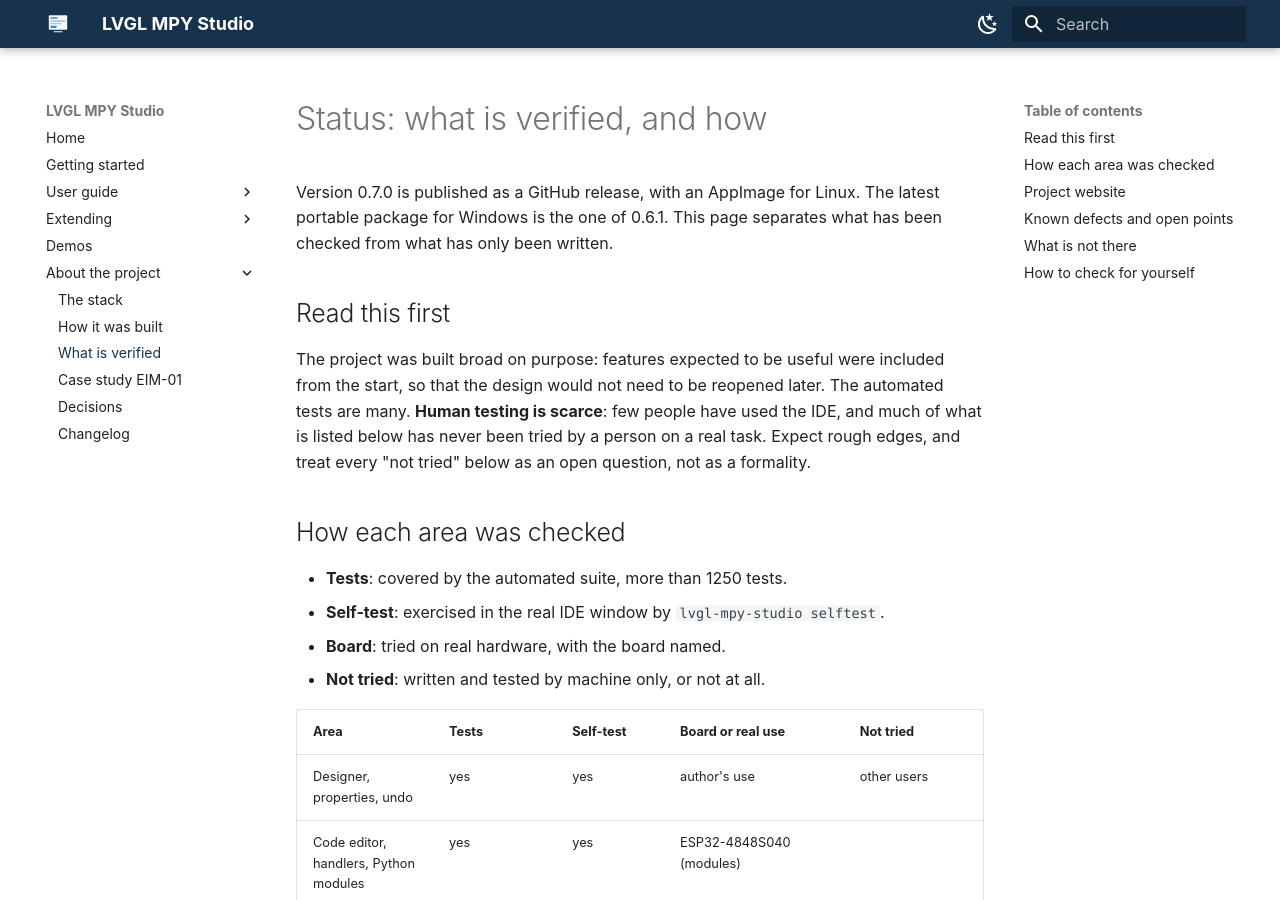
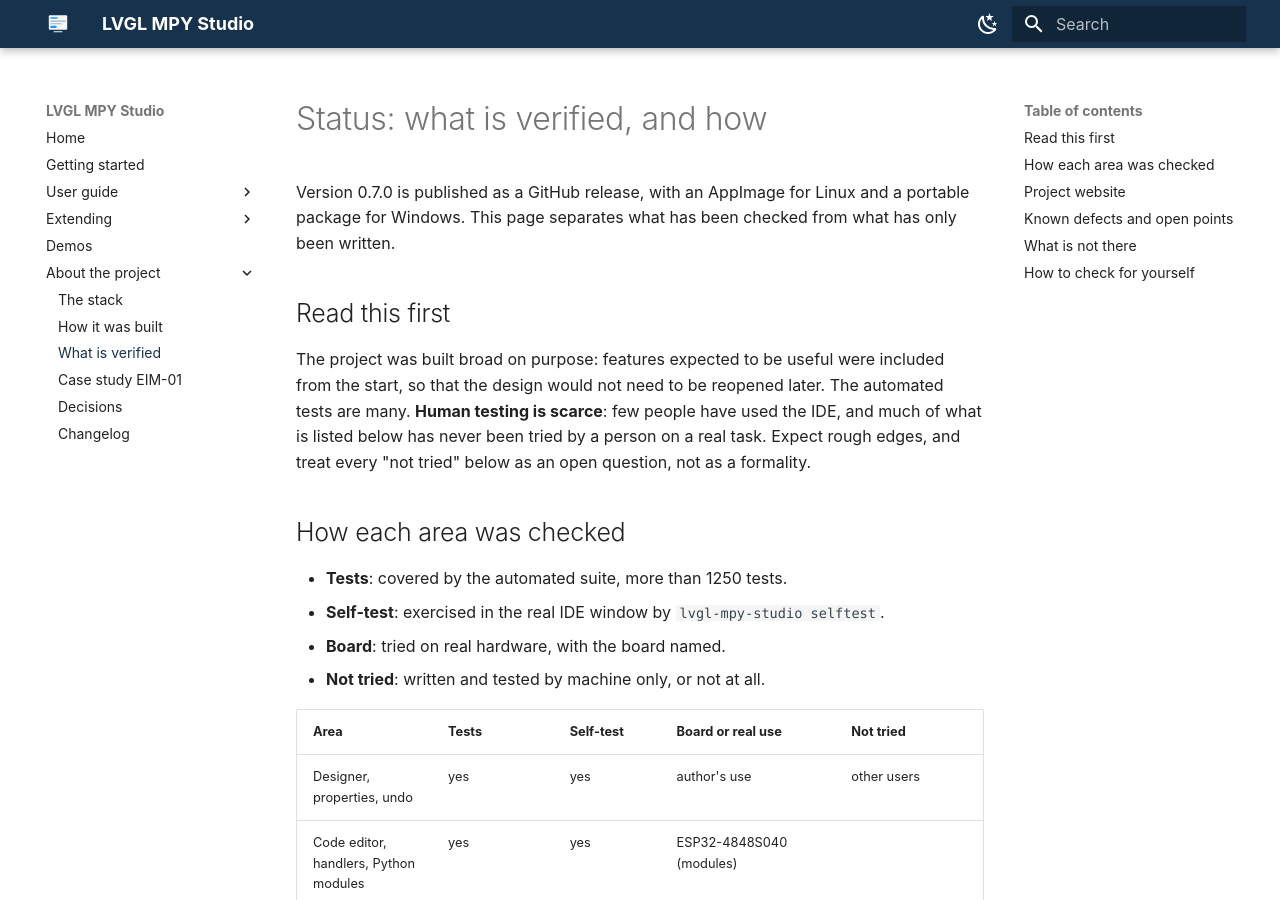
Before and after one commit to Copper-And-Code/lvgl-mpy-studio, an MkDocs documentation site: the page built from docs/status.md, in a window 1280 px wide and 900 px high. Built offline with MkDocs 1.6.1 and Material for MkDocs 9.7.7, drawn with Linux system fonts in a browser that asks for light colours; some of the changed text lies outside the part shown.

Commit message:
Status: the Windows package of 0.7.0 is released, not yet started on Windows
Co-Authored-By: Claude Opus 5.5 <noreply@anthropic.com>
Claude-Session: https://claude.ai/code/session_0124WePRs7t4ETPoRSBppP5D

```diff
--- a/docs/status.md
+++ b/docs/status.md
@@ -1,7 +1,7 @@
 # Status: what is verified, and how
 
-Version 0.7.0 is published as a GitHub release, with an AppImage for Linux. The latest portable
-package for Windows is the one of 0.6.1. This page separates what has been
+Version 0.7.0 is published as a GitHub release, with an AppImage for Linux and a portable package for
+Windows. This page separates what has been
 checked from what has only been written.
 
 ## Read this first
@@ -49,7 +49,7 @@ below as an open question, not as a formality.
 | Print Sources | yes | | a PDF, read | a real printer |
 | Self-test, visible mode (`--show`) | | | | never run |
 | AppImage for Linux | | yes, run from inside the package | the package of 0.7.0, released: self-test from an empty folder, 82 steps passed. The package of 0.6.1, released: self-test, 82 steps passed. The package of 0.6.0, on the author's computer: self-test, visual tests of EIM-01, board and C generation, single-file games for Linux (needing glibc 2.34 or later) and Windows, browser version | on another Linux system |
-| Portable Windows package | | | the package of 0.6.0: contents inspected (no bundled ICU, the icon in the program file, the blocks) and started by the author on a real Windows. The package of 0.6.1, released: contents inspected, started by the author on Windows, no console windows flashing | the package of 0.7.0, never built; the installer, never built |
+| Portable Windows package | | | the package of 0.6.0: contents inspected (no bundled ICU, the icon in the program file, the blocks) and started by the author on a real Windows. The package of 0.6.1, released: contents inspected, started by the author on Windows, no console windows flashing | the package of 0.7.0, released: contents inspected (version, no bundled ICU, the launcher, the display driver of contract 1), not started on Windows yet; the installer, never built |
 
 "Author's use" means the author uses it while developing; it is not a test plan.
 
```
